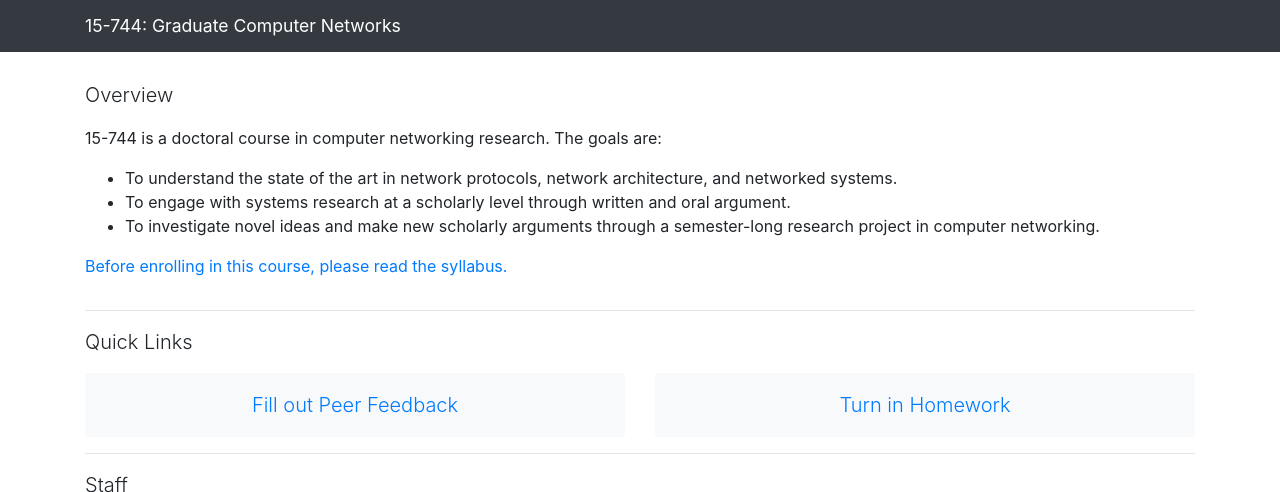
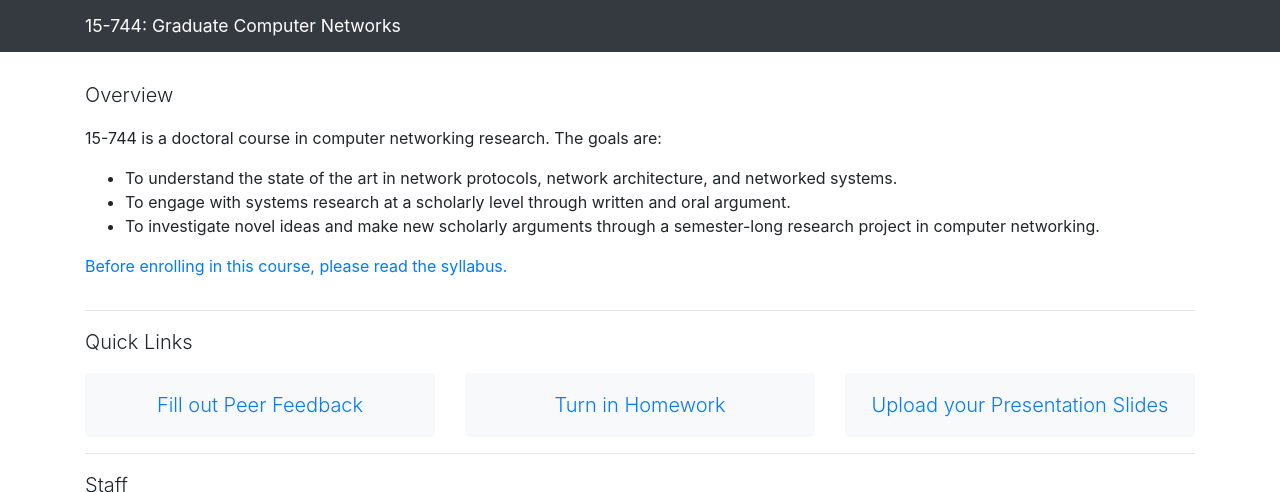
Before and after one commit to computer-networks/15-744-sp23, a Jekyll site: the page built from index.html, in a window 1280 px wide and 900 px high, cut to the strip 0-492 px from the top of the window. Built offline with Jekyll 4.4.1, drawn with Linux system fonts in a browser that asks for light colours; nearby versions of some CDN libraries; library files that are not in the unit come from our copies.

Commit message:
add slide upload

```diff
--- a/index.html
+++ b/index.html
@@ -36,7 +36,7 @@ title: (Spring 2020) Graduate Computer Networks
   </div>
 </div>
 <div class="row">
-  <div class="col-md-6">
+  <div class="col-md-4">
     <div class="card border-light bg-light pt-3 justify-content-center align-items-center">
       <p class="lead">
       <a href="https://forms.gle/8iPCVYCmPKecq3YNA">
@@ -45,7 +45,7 @@ title: (Spring 2020) Graduate Computer Networks
       </p>
     </div>
   </div>
-  <div class="col-md-6">
+  <div class="col-md-4">
     <div class="card border-light bg-light pt-3 justify-content-center align-items-center">
       <p class="lead">
       <a href="https://www.gradescope.com/courses/495647">
@@ -54,6 +54,16 @@ title: (Spring 2020) Graduate Computer Networks
       </p>
     </div>
   </div>
+  <div class="col-md-4">
+    <div class="card border-light bg-light pt-3 justify-content-center align-items-center">
+      <p class="lead">
+      <a href="https://drive.google.com/drive/folders/1Bbh8NHEki5yyEqyvAdEi-bPsj12725vt?usp=share_link">
+        Upload your Presentation Slides
+      </a>
+      </p>
+    </div>
+  </div>
+
 
 </div>
 
```
